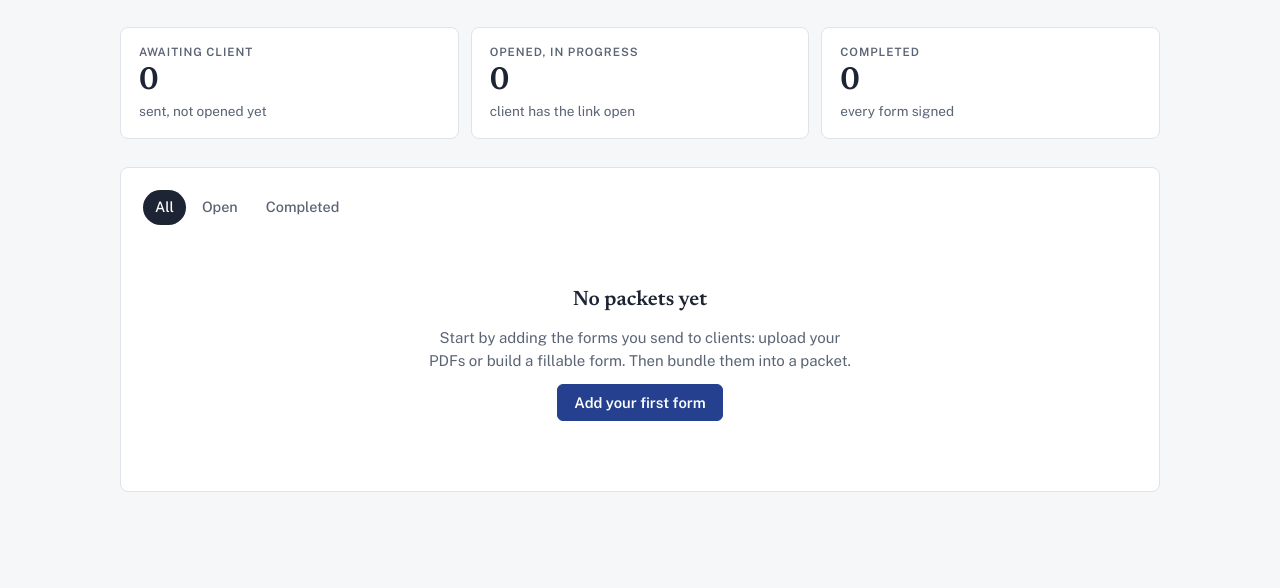
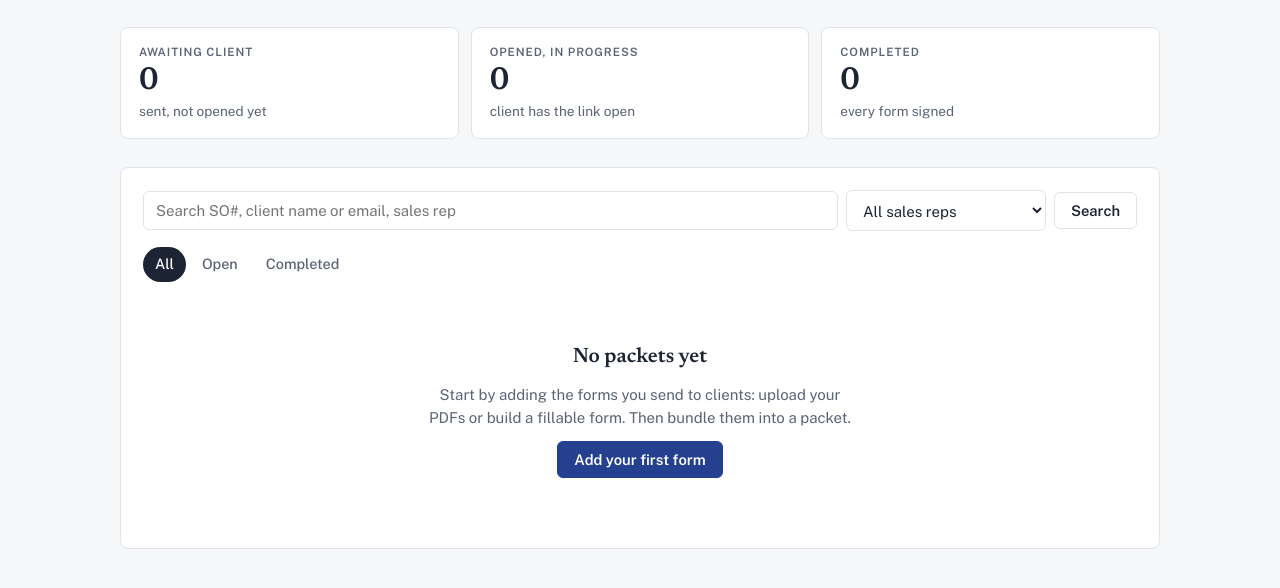
Before and after one commit to elisabethmiter-web/FORMTECHX, a Flask app: page / in a window 1280 px wide. Shown: the part 152-740 px from the top of the page. Run offline with Flask 3, Linux system fonts and the light colour scheme; the visitor is signed in with stand-in values (Sample User, id 1); data that the repository does not hold is empty.

Commit message:
Add files via upload

```diff
--- a/app.py
+++ b/app.py
@@ -80,7 +80,9 @@ CREATE TABLE IF NOT EXISTS packets (
   first_viewed_at TEXT,
   completed_at TEXT,
   expires_at TEXT,
-  voided_at TEXT
+  voided_at TEXT,
+  so_number TEXT DEFAULT '',
+  sales_rep TEXT DEFAULT ''
 );
 CREATE TABLE IF NOT EXISTS packet_items (
   id INTEGER PRIMARY KEY,
@@ -165,6 +167,10 @@ def _init_db_locked():
     _rebuild_if(conn, "templates", lambda sql: "'file'" not in sql or "file_mime" not in sql)
     _rebuild_if(conn, "packet_items", lambda sql: "template_id INTEGER NOT NULL" in sql or "requires_signature" not in sql
                 or "config_json" not in sql)
+    cols = {r[1] for r in conn.execute("PRAGMA table_info(packets)")}
+    for col in ("so_number", "sales_rep"):
+        if cols and col not in cols:
+            conn.execute(f"ALTER TABLE packets ADD COLUMN {col} TEXT DEFAULT ''")
     conn.executescript(SCHEMA)
     conn.commit()
     conn.close()
@@ -294,10 +300,27 @@ def effective_status(p):
 
 
 # ---------------------------------------------------------------- admin: dashboard
+def sales_reps():
+    return [r[0] for r in db().execute(
+        "SELECT DISTINCT sales_rep FROM packets WHERE sales_rep != '' ORDER BY sales_rep COLLATE NOCASE")]
+
+
 @app.route("/")
 @login_required
 def dashboard():
-    rows = db().execute("SELECT * FROM packets ORDER BY created_at DESC").fetchall()
+    q = request.args.get("q", "").strip()[:100]
+    rep_filter = request.args.get("rep", "").strip()[:80]
+    sql, args = "SELECT * FROM packets WHERE 1=1", []
+    if q:
+        like = f"%{q.replace('%', '').replace('_', '')}%"
+        sql += (" AND (so_number LIKE ? OR sales_rep LIKE ? OR client_name LIKE ? OR client_email LIKE ?"
+                " OR REPLACE(REPLACE(UPPER(so_number), 'SO', ''), '#', '') LIKE ?)")
+        bare = q.upper().replace("SO", "").replace("#", "").strip()
+        args += [like, like, like, like, f"%{bare}%" if bare else like]
+    if rep_filter:
+        sql += " AND sales_rep = ?"
+        args.append(rep_filter)
+    rows = db().execute(sql + " ORDER BY created_at DESC", args).fetchall()
     packets = []
     counts = {"awaiting": 0, "viewed": 0, "completed": 0}
     for p in rows:
@@ -320,7 +343,7 @@ def dashboard():
         packets = [p for p in packets if p["state"] == "completed"]
     has_templates = db().execute("SELECT 1 FROM templates WHERE archived=0 LIMIT 1").fetchone()
     return render_template("dashboard.html", packets=packets, counts=counts, show=filt,
-                           has_templates=bool(has_templates))
+                           has_templates=bool(has_templates), q=q, rep=rep_filter, reps=sales_reps())
 
 
 # ---------------------------------------------------------------- admin: form library
@@ -409,7 +432,8 @@ def decision_is_negative(kind, answers):
     return (kind, d) in (("layout", "none"), ("drawing", "changes"))
 
 
-app.jinja_env.globals.update(decision_label=decision_label, decision_is_negative=decision_is_negative)
+app.jinja_env.globals.update(decision_label=decision_label, decision_is_negative=decision_is_negative,
+                             sales_reps=lambda: sales_reps())
 
 
 @app.template_filter("fromjson")
@@ -626,9 +650,10 @@ def new_packet():
         days = int(request.form.get("expiry_days") or LINK_DAYS)
         expires = (datetime.now(timezone.utc) + timedelta(days=days)).replace(microsecond=0).isoformat()
         cur = db().execute(
-            "INSERT INTO packets (token, client_name, client_email, message, status, created_at, expires_at) "
-            "VALUES (?,?,?,?,?,?,?)",
-            (token, name, email, request.form.get("message", "").strip(), "draft", now(), expires))
+            "INSERT INTO packets (token, client_name, client_email, message, status, created_at, expires_at, "
+            "so_number, sales_rep) VALUES (?,?,?,?,?,?,?,?,?)",
+            (token, name, email, request.form.get("message", "").strip(), "draft", now(), expires,
+             request.form.get("so_number", "").strip()[:40], request.form.get("sales_rep", "").strip()[:80]))
         pid = cur.lastrowid
         by_id = {t["id"]: t for t in templates}
         for pos, tid in enumerate(ids):
@@ -708,6 +733,17 @@ def packet_detail(pid):
     signed, total = packet_progress(pid)
     return render_template("packet_detail.html", p=p, items=items, events=events, signed=signed,
                            total=total, state=effective_status(p), link=signing_url(p["token"]))
+
+
+@app.route("/packets/<int:pid>/details", methods=["POST"])
+@login_required
+def update_packet_details(pid):
+    db().execute("UPDATE packets SET so_number=?, sales_rep=? WHERE id=?",
+                 (request.form.get("so_number", "").strip()[:40], request.form.get("sales_rep", "").strip()[:80], pid))
+    log_event(pid, "details", "SO# / sales rep updated")
+    db().commit()
+    flash("Details saved.", "ok")
+    return redirect(url_for("packet_detail", pid=pid))
 
 
 @app.route("/packets/<int:pid>/email", methods=["POST"])
@@ -930,7 +966,8 @@ def client_form(token, iid):
             meta = {"business": BUSINESS_NAME, "packet_ref": packet_ref(p), "client_name": p["client_name"],
                     "client_email": p["client_email"], "signer_name": signer, "signed_at": ts,
                     "ip": client_ip(), "user_agent": request.headers.get("User-Agent", "")[:300],
-                    "form_name": it["template_name"], "original_sha256": it["template_sha256"]}
+                    "form_name": it["template_name"], "original_sha256": it["template_sha256"],
+                    "so_number": p["so_number"] or ""}
             source = (os.path.join(UPLOAD_DIR, it["template_file"])
                       if it["template_kind"] in ("pdf", "drawing") else None)
             approval_info = None
--- a/pdfgen.py
+++ b/pdfgen.py
@@ -101,6 +101,7 @@ def _certificate(meta, sig_path):
         ("IP address", meta.get("ip") or "—"),
         ("Device", meta.get("user_agent") or "—"),
         ("Confirmation", meta["packet_ref"]),
+        *((("Sales order (SO#)", meta["so_number"]),) if meta.get("so_number") else ()),
         ("Requested by", meta["business"]),
     ]
     rows = [[_p(k, LABEL), _p(v, VALUE if k != "Device" else SMALL)] for k, v in details]
@@ -305,7 +306,7 @@ def signed_document(out_path, source_pdf, body, fields, answers, sig_path, meta,
 EVENT_LABELS = {
     "created": "Packet created", "sent": "Sent", "viewed": "Opened by client", "signed": "Signed",
     "completed": "Completed", "voided": "Cancelled", "extended": "Link extended",
-    "reminder": "Reminder", "receipt_emailed": "Confirmation emailed", "email_failed": "Email failed", "downloaded": "Downloaded by client", "confirmed": "Confirmed receipt",
+    "reminder": "Reminder", "receipt_emailed": "Confirmation emailed", "email_failed": "Email failed", "downloaded": "Downloaded by client", "details": "Details updated", "confirmed": "Confirmed receipt",
 }
 
 
@@ -315,6 +316,7 @@ def audit_trail(out_path, business, packet, items, events):
     story = [_p("Audit trail", H1), _p(f"{business} · Confirmation {ref}", SMALL), Spacer(1, 10),
              _p("Packet", H2)]
     info = [("Client", f"{packet['client_name']} <{packet['client_email']}>"),
+            ("SO#", packet.get("so_number") or "—"), ("Sales rep", packet.get("sales_rep") or "—"),
             ("Created", _when(packet["created_at"])), ("Sent", _when(packet["sent_at"])),
             ("First opened", _when(packet["first_viewed_at"])),
             ("Completed", _when(packet["completed_at"]) or "Not yet")]
--- a/static/style.css
+++ b/static/style.css
@@ -81,7 +81,7 @@ p { margin: 0; }
 /* forms */
 label { display: grid; gap: 6px; font-weight: 500; }
 .hint { font-weight: 400; color: var(--muted); font-size: 0.85rem; }
-input[type=text], input[type=email], input[type=password], input[type=date], input[type=number], input[type=tel], textarea, select {
+input[type=text], input[type=search], input[type=email], input[type=password], input[type=date], input[type=number], input[type=tel], textarea, select {
   font: 15px var(--font-body); color: var(--ink); background: var(--surface); border: 1px solid var(--rule); border-radius: 6px; padding: 10px 12px; width: 100%;
 }
 input:focus, textarea:focus, select:focus { outline: none; border-color: var(--accent); box-shadow: 0 0 0 3px var(--accent-soft); }
@@ -274,3 +274,10 @@ dl.meta dd { margin: 0; font-variant-numeric: tabular-nums; min-width: 0; overfl
 .decision { display: block; font-weight: 600; font-size: 0.88rem; margin-top: 2px; }
 .decision.pos { color: var(--ok); }
 .decision.neg { color: var(--bad); }
+
+/* ===================== dashboard search ===================== */
+.search-bar { display: flex; gap: 8px; flex-wrap: wrap; align-items: center; }
+.search-bar label { display: block; }
+.search-q { flex: 1 1 260px; min-width: 0; }
+.search-rep { flex: 0 1 200px; }
+.sr-only { position: absolute; width: 1px; height: 1px; overflow: hidden; clip: rect(0 0 0 0); white-space: nowrap; }
--- a/templates/client_packet.html
+++ b/templates/client_packet.html
@@ -2,7 +2,7 @@
 {% block title %}{{ 'Forms to sign' if total else 'Files from ' ~ business_name }}{% endblock %}
 {% block content %}
 <section class="stack" style="gap:8px">
-  <span class="eyebrow">For {{ p.client_name }}</span>
+  <span class="eyebrow">For {{ p.client_name }}{% if p.so_number %} · Order {{ p.so_number }}{% endif %}</span>
   {% if total %}
   <h1>{{ business_name }} has sent you {{ total }} item{{ 's' if total!=1 }} to sign{% if info_items %} and {{ info_items|length }} file{{ 's' if info_items|length!=1 }} to review{% endif %}</h1>
   <p class="muted">Review each one, fill in anything requested, and sign. You can stop and come back with the same link until {{ p.expires_at|day }}.</p>
--- a/templates/dashboard.html
+++ b/templates/dashboard.html
@@ -12,21 +12,35 @@
 </div>
 
 <section class="panel">
+  <form class="search-bar" method="get" role="search">
+    <input type="hidden" name="show" value="{{ show }}">
+    <label for="q" class="search-q"><span class="sr-only">Search</span>
+      <input id="q" type="search" name="q" value="{{ q }}" placeholder="Search SO#, client name or email, sales rep"></label>
+    <label for="rep" class="search-rep"><span class="sr-only">Sales rep</span>
+      <select id="rep" name="rep" onchange="this.form.submit()"><option value="">All sales reps</option>
+      {% for r in reps %}<option value="{{ r }}" {{ 'selected' if r==rep }}>{{ r }}</option>{% endfor %}</select></label>
+    <button class="btn">Search</button>
+    {% if q or rep %}<a class="btn btn-quiet" href="?show={{ show }}">Clear</a>{% endif %}
+  </form>
   <div class="panel-head">
     <div class="tabs">
-      <a href="?show=all" class="{{ 'active' if show=='all' }}">All</a>
-      <a href="?show=open" class="{{ 'active' if show=='open' }}">Open</a>
-      <a href="?show=completed" class="{{ 'active' if show=='completed' }}">Completed</a>
+      {% set extra = ('&q=' ~ q|urlencode if q else '') ~ ('&rep=' ~ rep|urlencode if rep else '') %}
+      <a href="?show=all{{ extra }}" class="{{ 'active' if show=='all' }}">All</a>
+      <a href="?show=open{{ extra }}" class="{{ 'active' if show=='open' }}">Open</a>
+      <a href="?show=completed{{ extra }}" class="{{ 'active' if show=='completed' }}">Completed</a>
     </div>
+    {% if q or rep %}<span class="muted small">{{ packets|length }} result{{ 's' if packets|length!=1 }}{% if q %} for “{{ q }}”{% endif %}{% if rep %} · {{ rep }}{% endif %}</span>{% endif %}
   </div>
   {% if packets %}
   <div class="table-wrap">
   <table>
-    <thead><tr><th>Client</th><th>Status</th><th>Signed</th><th>Sent</th><th>Last change</th></tr></thead>
+    <thead><tr><th>Client</th><th>SO#</th><th>Sales rep</th><th>Status</th><th>Signed</th><th>Sent</th><th>Last change</th></tr></thead>
     <tbody>
     {% for p in packets %}
       <tr class="clickable" onclick="location.href='{{ url_for('packet_detail', pid=p.id) }}'">
         <td><div class="client-cell"><a href="{{ url_for('packet_detail', pid=p.id) }}">{{ p.client_name }}</a><span class="muted small">{{ p.client_email }}</span></div></td>
+        <td class="mono">{{ p.so_number or '—' }}</td>
+        <td class="small">{{ p.sales_rep or '—' }}</td>
         <td><span class="stamp s-{{ p.state }}">{{ {'draft':'Draft','sent':'Sent','viewed':'Opened','in_progress':'In progress','completed':'Signed','expired':'Expired','voided':'Cancelled'}[p.state] }}</span>{% if p.refusals %}<div class="decision neg small" style="margin-top:4px">Changes requested</div>{% endif %}</td>
         <td><div class="progress"><div class="bar {{ 'done' if p.signed==p.total }}"><span style="width:{{ (100*p.signed/p.total)|round|int if p.total else 0 }}%"></span></div>{{ p.signed }} of {{ p.total }}</div></td>
         <td class="small">{{ p.sent_at|day }}</td>
@@ -38,8 +52,11 @@
   </div>
   {% else %}
   <div class="empty">
-    <h2>No packets {{ 'here' if show!='all' else 'yet' }}</h2>
-    {% if not has_templates %}
+    <h2>{{ 'No matches' if (q or rep) else ('No packets ' ~ ('here' if show!='all' else 'yet')) }}</h2>
+    {% if q or rep %}
+      <p class="muted">Nothing matches{% if q %} “{{ q }}”{% endif %}{% if rep %} for {{ rep }}{% endif %}. Check the spelling or clear the search.</p>
+      <a class="btn" href="?show={{ show }}">Clear search</a>
+    {% elif not has_templates %}
       <p class="muted">Start by adding the forms you send to clients: upload your PDFs or build a fillable form. Then bundle them into a packet.</p>
       <a class="btn btn-primary" href="{{ url_for('library') }}">Add your first form</a>
     {% else %}
--- a/templates/packet_new.html
+++ b/templates/packet_new.html
@@ -9,6 +9,9 @@
   <div class="grid-2">
     <label for="client_name">Client name<input id="client_name" type="text" name="client_name" value="{{ form.get('client_name','') }}" required></label>
     <label for="client_email">Client email<input id="client_email" type="email" name="client_email" value="{{ form.get('client_email','') }}" required></label>
+    <label for="so_number">SO# <span class="hint">Sales order number</span><input id="so_number" type="text" name="so_number" value="{{ form.get('so_number','') }}" placeholder="e.g. SO-10482" autocomplete="off"></label>
+    <label for="sales_rep">Sales rep<input id="sales_rep" type="text" name="sales_rep" value="{{ form.get('sales_rep','') }}" list="rep-list" autocomplete="off" placeholder="Start typing a name"></label>
+    <datalist id="rep-list">{% for r in sales_reps() %}<option value="{{ r }}">{% endfor %}</datalist>
   </div>
   <fieldset class="stack" style="border:0;padding:0;margin:0;gap:8px">
     <legend style="font-weight:500;margin-bottom:8px">Forms to include</legend>
```
Also changed, not shown: templates/packet_detail.html (+10 -2 lines), README.md.
